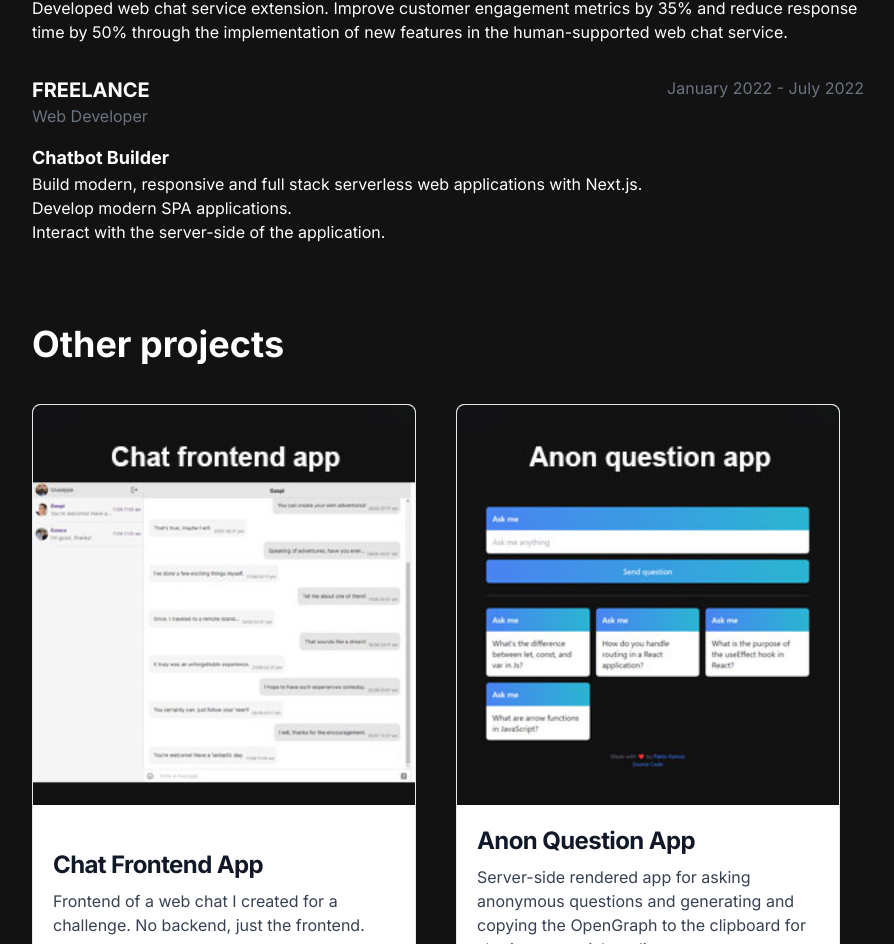
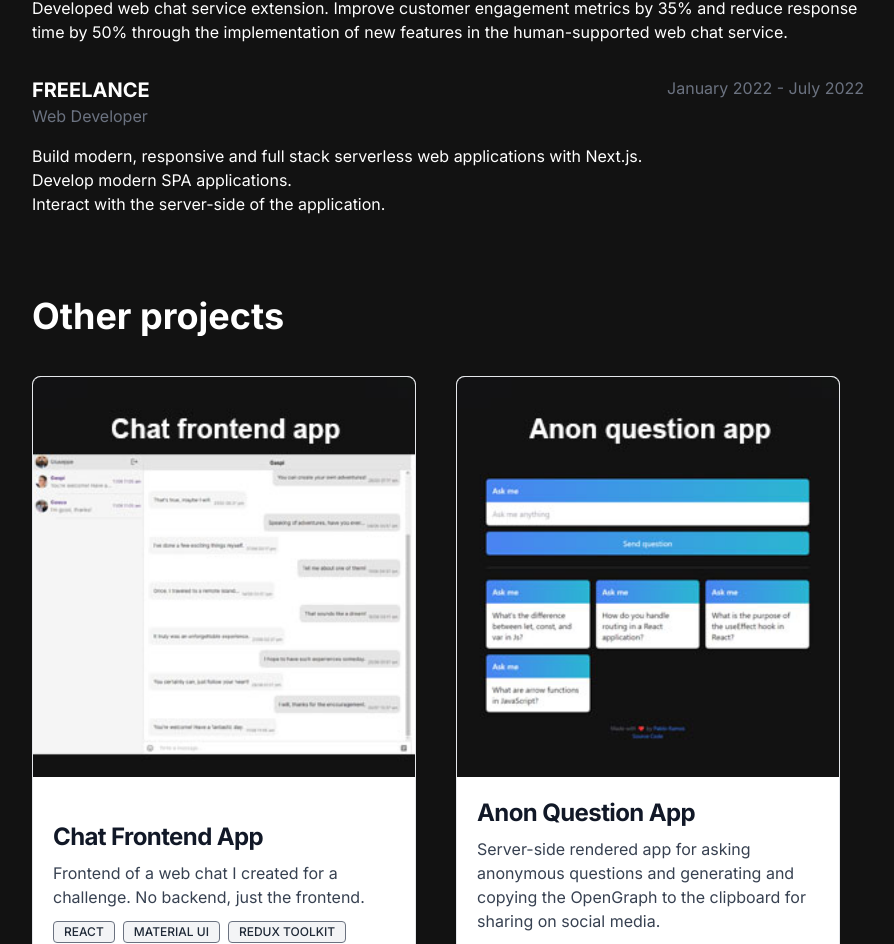
Before and after one commit to pabloramoss/portfolio2023, a Next.js app: page / in a window 1280 px wide. Shown: the part 1472-2416 px from the top of the page, without its empty margins (192-1086 px from the left). Built offline with nearby package versions, Linux system fonts and the light colour scheme.

Commit message:
fix job freelance section

```diff
--- a/src/Components/sections/Jobs.tsx
+++ b/src/Components/sections/Jobs.tsx
@@ -77,9 +77,6 @@ export default function Jobs() {
               </div>
               <div>
                 <Reveal>
-                  <p className="font-bold text-lg">Chatbot Builder</p>
-                </Reveal>
-                <Reveal>
                   <p>
                     Build modern, responsive and full stack serverless web applications with
                     Next.js.
```
